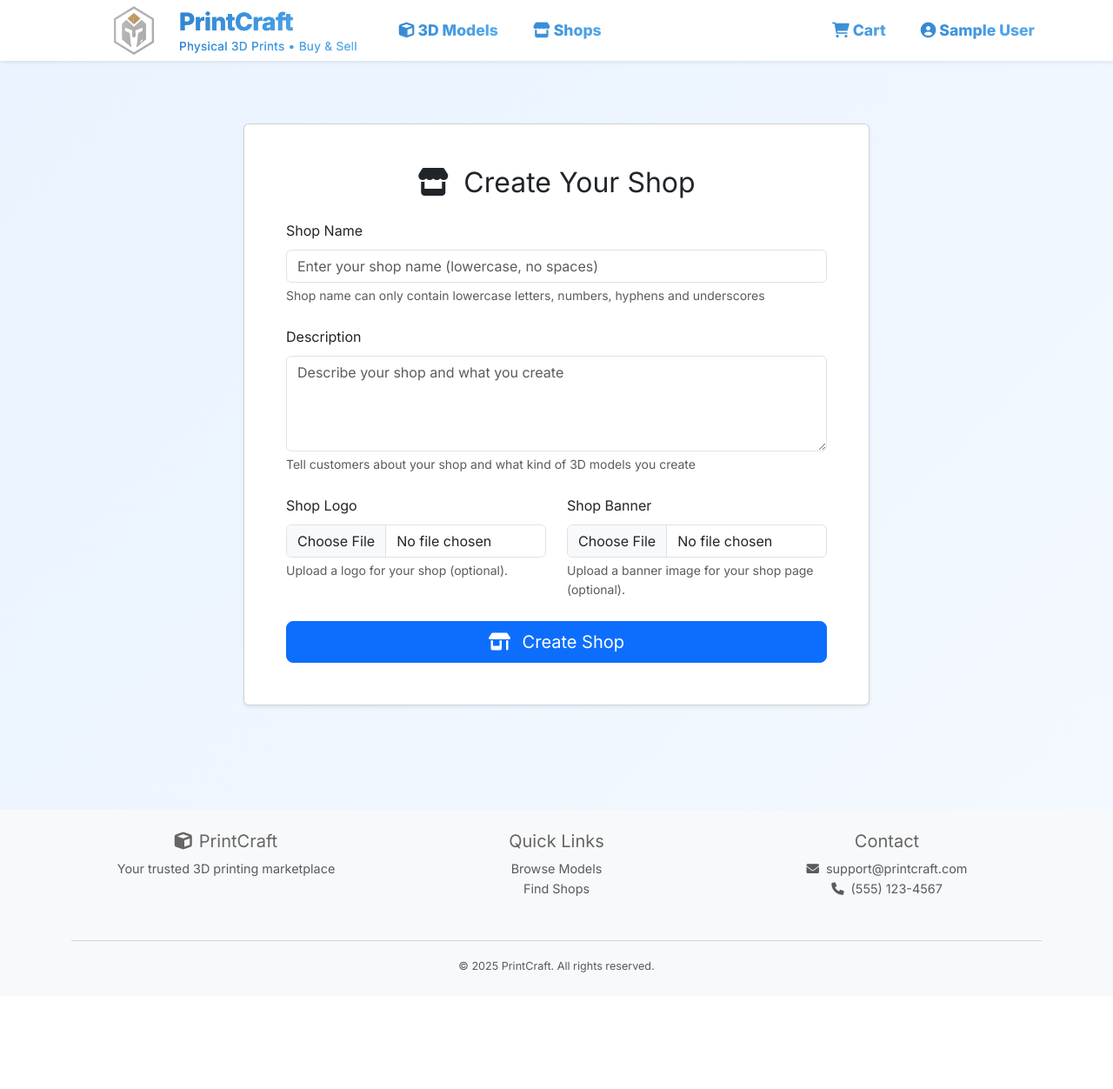
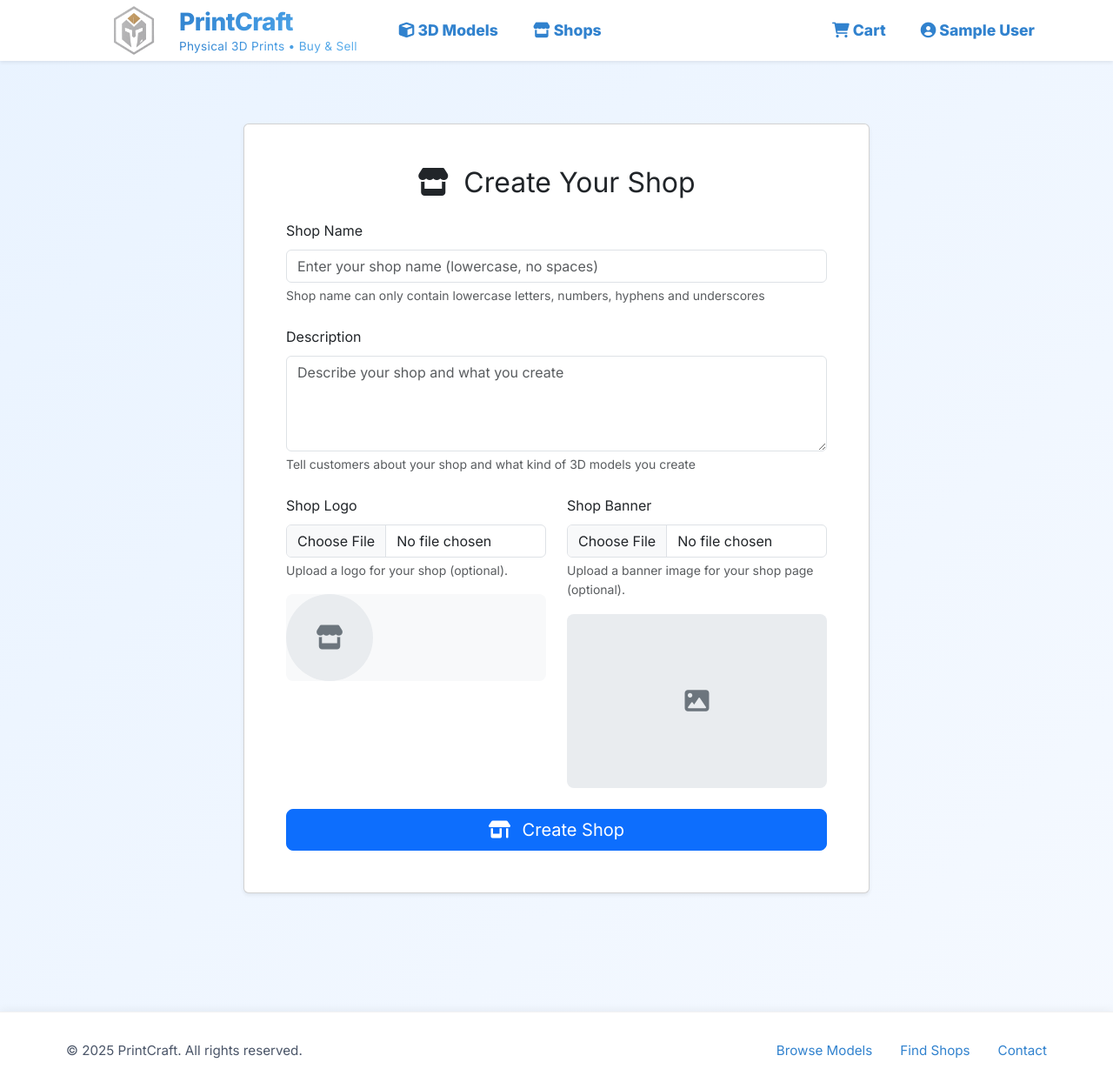
Before and after one commit to fara-t03fp24/ESD-52427848-CS551Q-Assessment-3, a Django app: page /shops/create/ in a window 1280 px wide. Shown: the whole page at 87% size. Before the commit the page ends 1118 px from the top, so only its background shows below. Run offline with Django 4.2, Linux system fonts and the light colour scheme; the visitor is signed in with stand-in values (Sample User, id 1).

Commit message:
feat: Enhance shop form with image previews and update footer layout

```diff
--- /dev/null
+++ b/apps/shops/static/shops/css/shop_form.css
@@ -0,0 +1,43 @@
+/* Image Preview Styles */
+.image-preview {
+    width: 100%;
+    margin-top: 1rem;
+    border-radius: 0.5rem;
+    overflow: hidden;
+    background: #f8f9fa;
+    position: relative;
+}
+
+.logo-preview {
+    width: 100px;
+    height: 100px;
+    border-radius: 50%;
+    object-fit: cover;
+}
+
+.banner-preview {
+    width: 100%;
+    height: 200px;
+    object-fit: cover;
+}
+
+.preview-placeholder {
+    display: flex;
+    align-items: center;
+    justify-content: center;
+    color: #6c757d;
+    font-size: 0.875rem;
+}
+
+.logo-placeholder {
+    width: 100px;
+    height: 100px;
+    border-radius: 50%;
+    background: #e9ecef;
+}
+
+.banner-placeholder {
+    width: 100%;
+    height: 200px;
+    background: #e9ecef;
+}
--- a/apps/shops/templates/shops/shop_form.html
+++ b/apps/shops/templates/shops/shop_form.html
@@ -2,6 +2,10 @@
 {% load static %}
 
 {% block title %}{% if form.instance.pk %}Edit{% else %}Create{% endif %} Shop - PrintCraft{% endblock %}
+
+{% block extra_css %}
+<link rel="stylesheet" href="{% static 'shops/css/shop_form.css' %}">
+{% endblock %}
 
 {% block content %}
 <div class="container py-5">
@@ -11,11 +15,7 @@
                 <div class="card-body p-5">
                     <h2 class="card-title text-center mb-4">
                         <i class="fas fa-store me-2"></i>
-                        {% if form.instance.pk %}
-                            Edit Your Shop
-                        {% else %}
-                            Create Your Shop
-                        {% endif %}
+                        {% if form.instance.pk %}Edit Your Shop{% else %}Create Your Shop{% endif %}
                     </h2>
 
                     <form method="post" enctype="multipart/form-data" novalidate>
@@ -60,6 +60,15 @@
                                     <div class="invalid-feedback d-block">{{ form.logo.errors }}</div>
                                 {% endif %}
                                 <div class="form-text">Upload a logo for your shop (optional).</div>
+                                <div class="image-preview" id="logoPreview">
+                                    {% if form.instance.logo %}
+                                        <img src="{{ form.instance.logo.url }}" alt="Shop Logo" class="logo-preview">
+                                    {% else %}
+                                        <div class="logo-placeholder preview-placeholder">
+                                            <i class="fas fa-store fa-2x"></i>
+                                        </div>
+                                    {% endif %}
+                                </div>
                             </div>
 
                             <!-- Banner Image -->
@@ -70,6 +79,15 @@
                                     <div class="invalid-feedback d-block">{{ form.banner.errors }}</div>
                                 {% endif %}
                                 <div class="form-text">Upload a banner image for your shop page (optional).</div>
+                                <div class="image-preview" id="bannerPreview">
+                                    {% if form.instance.banner %}
+                                        <img src="{{ form.instance.banner.url }}" alt="Shop Banner" class="banner-preview">
+                                    {% else %}
+                                        <div class="banner-placeholder preview-placeholder">
+                                            <i class="fas fa-image fa-2x"></i>
+                                        </div>
+                                    {% endif %}
+                                </div>
                             </div>
                         </div>
 
--- a/static_src/css/home.css
+++ b/static_src/css/home.css
@@ -43,10 +43,7 @@ header {
 
 nav a {
   font-weight: 700;
-  background: linear-gradient(135deg, #3182ce 0%, #4299e1 50%, #63b3ed 100%);
-  -webkit-background-clip: text;
-  -webkit-text-fill-color: transparent;
-  background-clip: text;
+  color: #3182ce;
   position: relative;
   transition: all 0.3s ease;
   font-size: 1.1rem;
@@ -56,6 +53,7 @@ nav a {
 
 nav a:hover {
   transform: translateY(-1px);
+  color: #2c5282;
 }
 
 nav a::after {
@@ -423,9 +421,46 @@ nav a:hover::after {
 }
 
 footer {
-  background: #f4f4f4;
-  padding: 24px 40px;
+  background: white;
+  padding: 2rem 5%;
   text-align: center;
-  font-size: 0.9rem;
-  color: #666;
+  font-size: 0.95rem;
+  color: #4a5568;
+  box-shadow: 0 -2px 10px rgba(0, 0, 0, 0.05);
+  position: relative;
+  margin-top: 4rem;
+  border-top: 1px solid rgba(0, 0, 0, 0.05);
 }
+
+footer .container {
+  max-width: 1200px;
+  margin: 0 auto;
+  display: flex;
+  justify-content: space-between;
+  align-items: center;
+  flex-wrap: wrap;
+  gap: 1rem;
+}
+
+footer a {
+  color: #3182ce;
+  text-decoration: none;
+  transition: color 0.3s ease;
+}
+
+footer a:hover {
+  color: #2c5282;
+}
+
+footer .footer-links {
+  display: flex;
+  gap: 2rem;
+  align-items: center;
+}
+
+@media (max-width: 768px) {
+  footer .container {
+    flex-direction: column;
+    text-align: center;
+  }
+}
--- a/static_src/css/navbar.css
+++ b/static_src/css/navbar.css
@@ -35,10 +35,7 @@
 
 .nav-link {
     font-weight: 700;
-    background: linear-gradient(135deg, #3182ce 0%, #4299e1 50%, #63b3ed 100%);
-    -webkit-background-clip: text;
-    -webkit-text-fill-color: transparent;
-    background-clip: text;
+    color: #3182ce;
     position: relative;
     transition: all 0.3s ease;
     font-size: 1.1rem;
@@ -48,6 +45,7 @@
 
 .nav-link:hover {
     transform: translateY(-1px);
+    color: #2c5282;
 }
 
 .nav-link::after {
--- a/templates/base.html
+++ b/templates/base.html
@@ -108,34 +108,13 @@
         {% block content %}{% endblock %}
     </main>
 
-    <footer class="bg-light mt-5 py-4">
+    <footer>
         <div class="container">
-            <div class="row">
-                <div class="col-md-4 mb-3">
-                    <h5><i class="fas fa-cube me-2"></i>PrintCraft</h5>
-                    <p class="text-muted">Your trusted 3D printing marketplace</p>
-                </div>
-                <div class="col-md-4 mb-3">
-                    <h5>Quick Links</h5>
-                    <ul class="list-unstyled">
-                        <li><a href="{% url 'products:product_list' %}" class="text-decoration-none text-muted">Browse Models</a></li>
-                        <li><a href="{% url 'shops:shop_list' %}" class="text-decoration-none text-muted">Find Shops</a></li>
-                        {% if not user.is_authenticated %}
-                            <li><a href="{% url 'users:register' %}" class="text-decoration-none text-muted">Join PrintCraft</a></li>
-                        {% endif %}
-                    </ul>
-                </div>
-                <div class="col-md-4 mb-3">
-                    <h5>Contact</h5>
-                    <ul class="list-unstyled text-muted">
-                        <li><i class="fas fa-envelope me-2"></i>support@printcraft.com</li>
-                        <li><i class="fas fa-phone me-2"></i>(555) 123-4567</li>
-                    </ul>
-                </div>
-            </div>
-            <hr>
-            <div class="text-center text-muted">
-                <small>&copy; {% now "Y" %} PrintCraft. All rights reserved.</small>
+            <div class="copyright">© 2025 PrintCraft. All rights reserved.</div>
+            <div class="footer-links">
+                <a href="{% url 'products:product_list' %}">Browse Models</a>
+                <a href="{% url 'shops:shop_list' %}">Find Shops</a>
+                <a href="mailto:support@printcraft.com">Contact</a>
             </div>
         </div>
     </footer>
```
